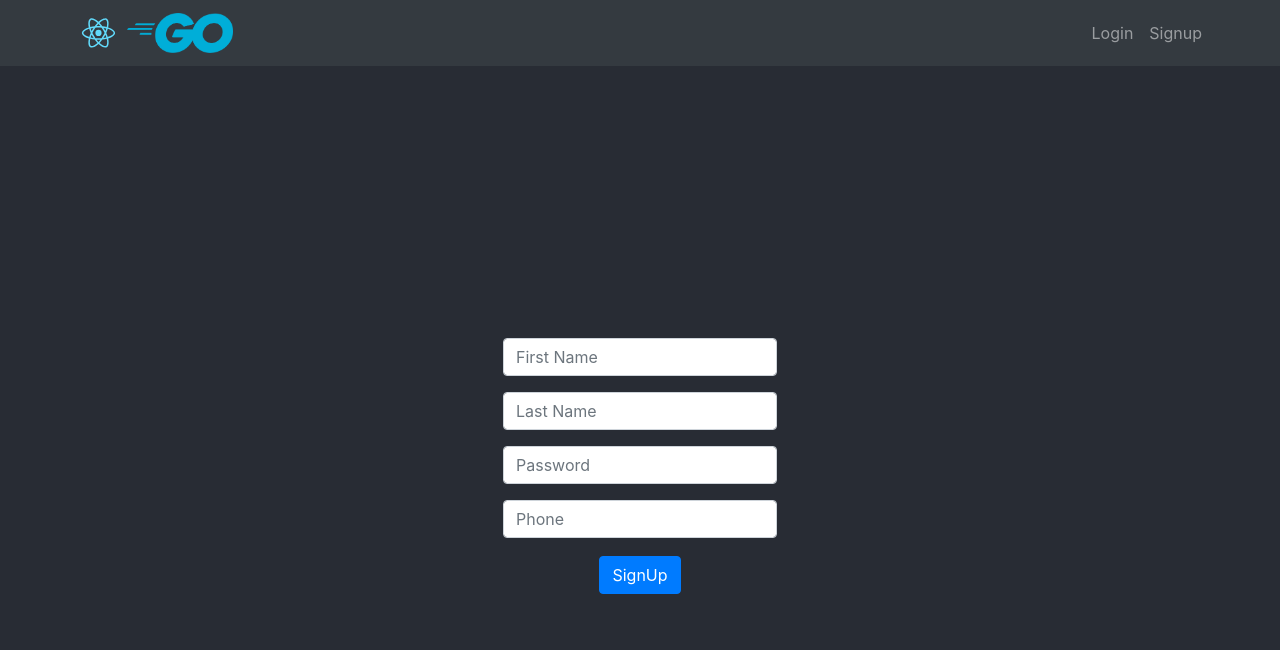
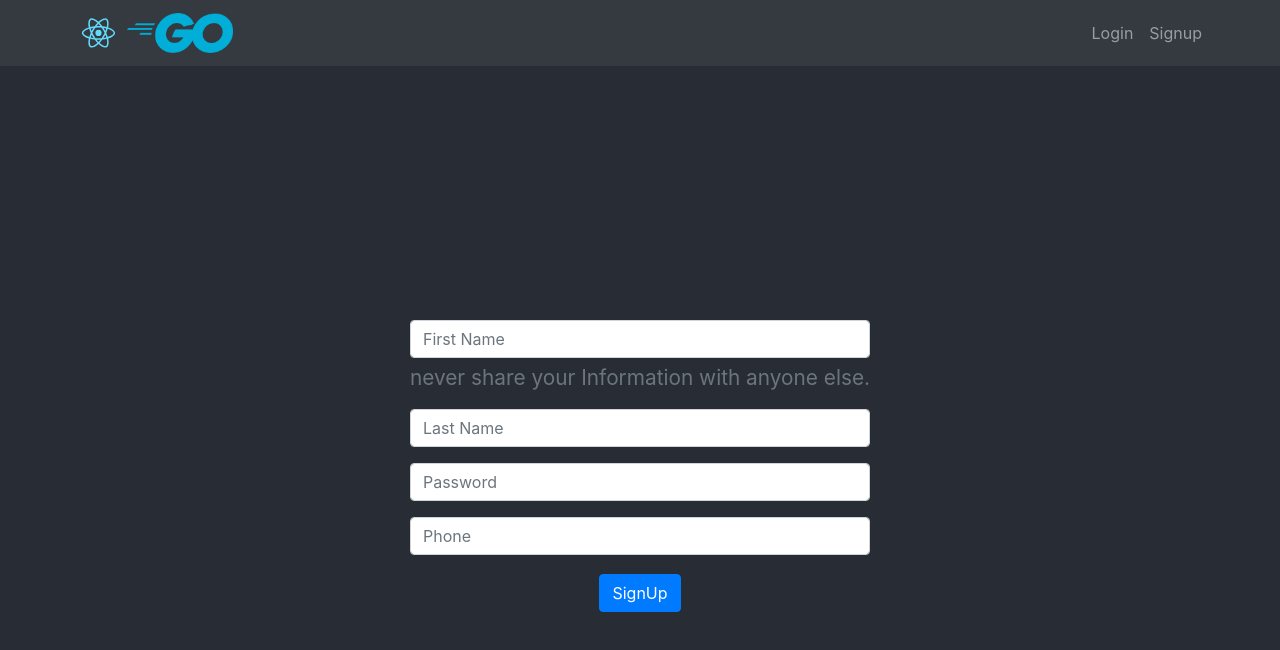
Before and after one commit to hossamabdulmagid/login-with-golang-backend-react, a React (Create React App) app: page /signup in a window 1280 px wide. Shown: the top 650 px of the page. Built offline with nearby package versions, Linux system fonts and the light colour scheme.

Commit message:
fixed design

```diff
--- a/src/App.jsx
+++ b/src/App.jsx
@@ -9,13 +9,15 @@ const App = () => {
     return (
         <>
             <Header/>
-            <Routes>
-                <Route path={'/'} exact element={<HomepageComponent/>}/>
-                <Route path={'/signin'} element={<SignIn/>}/>
-                <Route path={'/signup'} element={<SignUp/>}/>
-
-
-            </Routes>
+            <div className="App">
+                <header className="App-header">
+                    <Routes>
+                        <Route path={'/'} exact element={<HomepageComponent/>}/>
+                        <Route path={'/signin'} element={<SignIn/>}/>
+                        <Route path={'/signup'} element={<SignUp/>}/>
+                    </Routes>
+                </header>
+            </div>
         </>
 
     );
--- a/src/pages/signup/signup.component.jsx
+++ b/src/pages/signup/signup.component.jsx
@@ -4,10 +4,10 @@ import Button from 'react-bootstrap/Button'
 const SignUp = () => {
     return (
         <>
-            <div className="App">
-                <header className="App-header">
+
                     <Form>
                         <Form.Group className="mb-3" controlId="formBasicEmail">
+
                             <Form.Control
                                 type="email"
                                 placeholder="First Name"
@@ -16,10 +16,15 @@ const SignUp = () => {
                                 autoCapitalize="off"
                                 spellCheck="false"
                             />
+
+                            <Form.Text className="text-muted">
+                                never share your Information with anyone else.
+                            </Form.Text>
                         </Form.Group>
                         <Form.Group className="mb-3" controlId="formBasicEmail">
+
                             <Form.Control
-                                type="email"
+                                type="text"
                                 placeholder="Last Name"
                                 autoComplete="off"
                                 autoCorrect="off"
@@ -29,6 +34,8 @@ const SignUp = () => {
                         </Form.Group>
 
                         <Form.Group className="mb-3" controlId="formBasicPassword">
+
+
                             <Form.Control
                                 type="password"
                                 placeholder="Password"
@@ -52,8 +59,7 @@ const SignUp = () => {
                             SignUp
                         </Button>
                     </Form>
-                </header>
-            </div>
+
         </>
     )
 }
```
